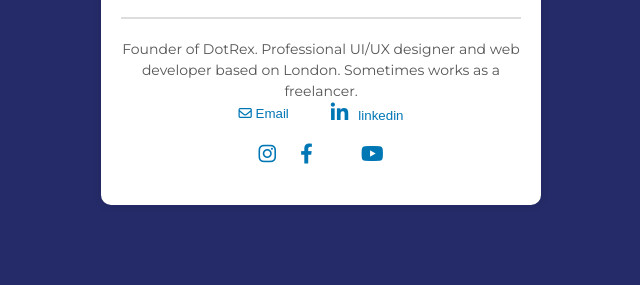
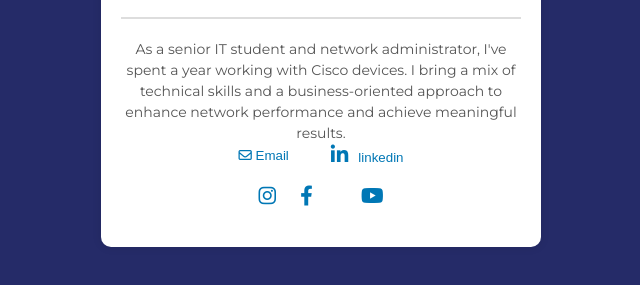
Before and after one commit to rmadina/MadinaCard, a plain HTML site: page index.html in a window 1280 px wide. Shown: the part 395-680 px from the top of the page, without its empty margins (319-959 px from the left). Drawn offline with Linux system fonts and the light colour scheme; some icons are missing.

Commit message:
Update index.html

```diff
--- a/index.html
+++ b/index.html
@@ -23,8 +23,9 @@
           <hr class="hr1">
           <div class="card-main">
             <p>
-              Founder of DotRex. Professional UI/UX designer and web developer
-              based on London. Sometimes works as a freelancer.
+                As a senior IT student and network administrator,
+                I've spent a year working with Cisco devices.
+                I bring a mix of technical skills and a business-oriented approach to enhance network performance and achieve meaningful results.
             </p>
             <div class="main-socials">
 
```
